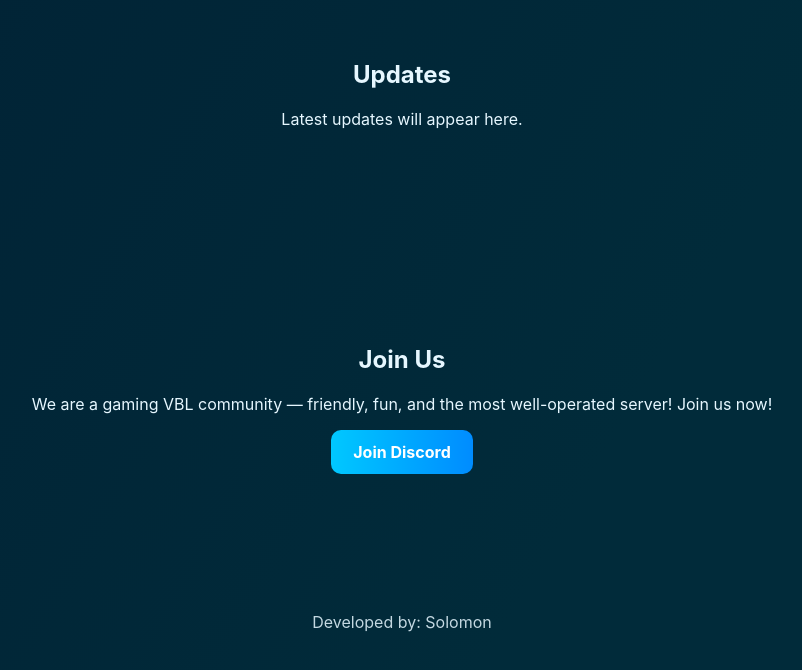
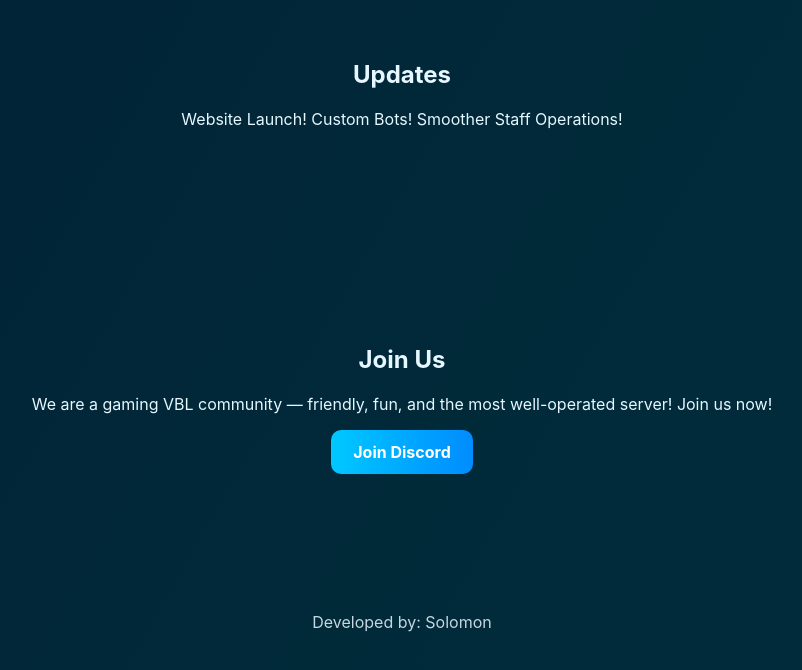
Before and after one commit to Solomono2727dev/tanukizaki.dev, a plain HTML site: page index.html in a window 1280 px wide. Shown: the part 2007-2677 px from the top of the page, without its empty margins (238-1040 px from the left). Drawn offline with Linux system fonts and the light colour scheme; no server answers.

Commit message:
Update index.html

```diff
--- a/index.html
+++ b/index.html
@@ -95,7 +95,9 @@
     <!-- UPDATES -->
     <section id="updates" class="section reveal">
       <h2>Updates</h2>
-      <p>Latest updates will appear here.</p>
+      <p>Website Launch!
+         Custom Bots!
+         Smoother Staff Operations!</p>
     </section>
 
     <!-- JOIN -->
```
